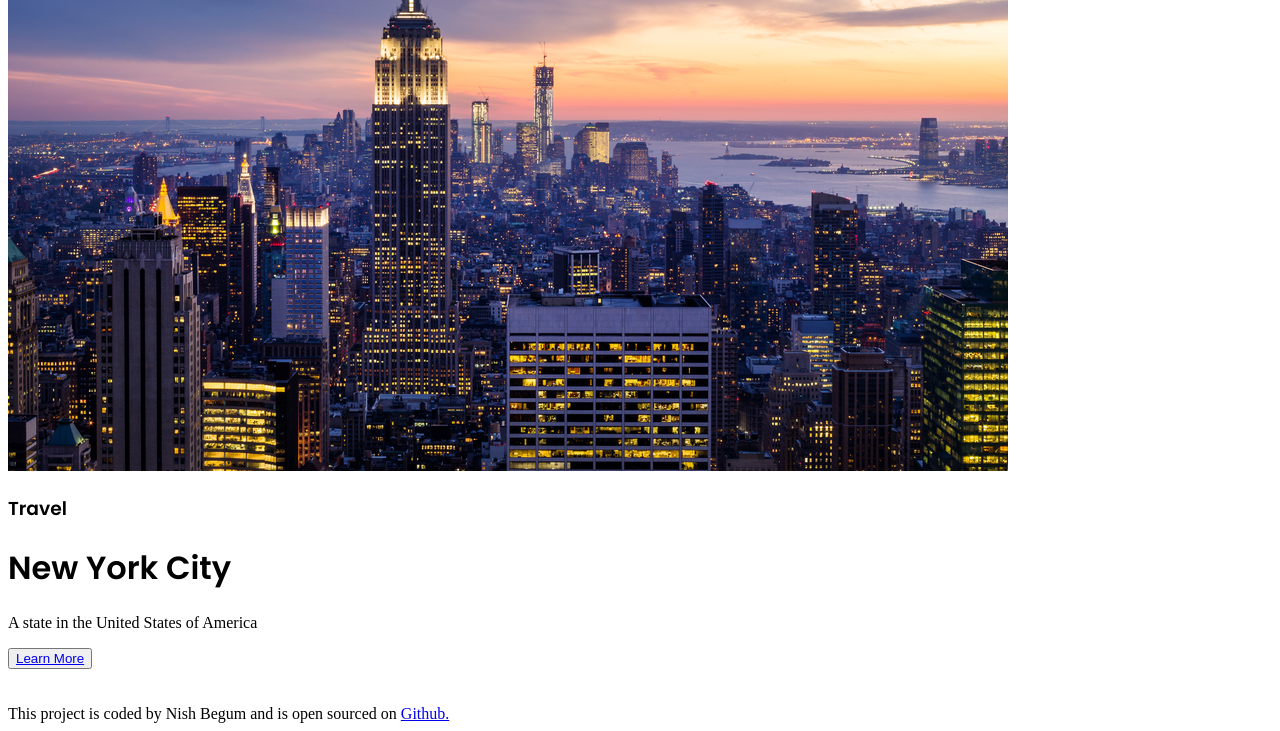
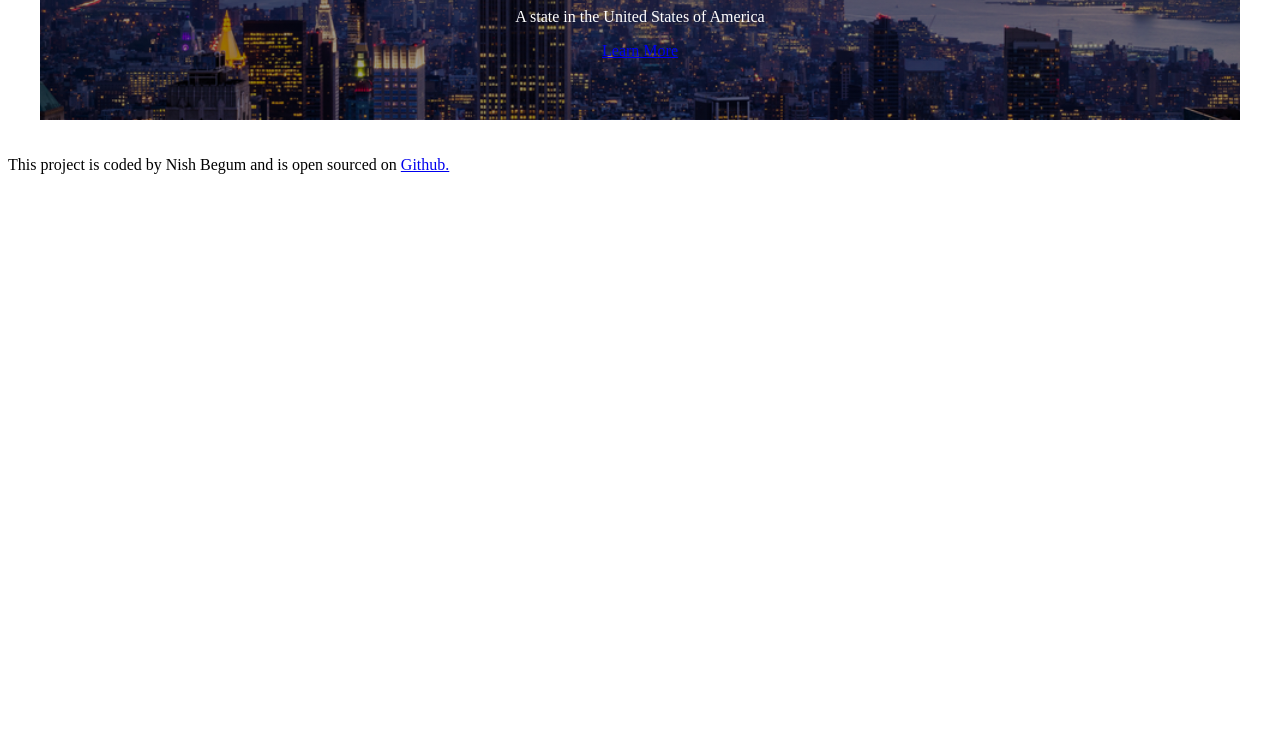
Before and after one commit to N1sh97/Travel-Project, a plain HTML site: page index.html in a window 1280 px wide. Shown: the part 199-930 px from the top of the page. After the commit the page ends 800 px from the top, so only its background shows below. Drawn offline with Linux system fonts and the light colour scheme.

Commit message:
styles backgroud hero

```diff
--- a/index.html
+++ b/index.html
@@ -14,11 +14,10 @@
   </head>
   <body>
     <header>
-    <img src="images/nyc.jpeg" alt="">
     <h3>Travel</h3>
 <h1>New York City</h1>
 <p>A state in the United States of America</p>
-<button> <a href="#">Learn More</a></button>
+<a href="#more">Learn More</a>
 </header>
 <br>
 <br>
--- a/src/style.css
+++ b/src/style.css
@@ -4,4 +4,23 @@
 
 h1,h3 {
     font-family: var(--main-font);
+    color: white;
 }
+
+p{
+    color: white;
+}
+header{
+     max-width: 1200px;
+        margin: 0 auto;
+        background-image: linear-gradient(
+            rgba(0, 0, 0, 0.4),
+            rgba(0, 0, 0, 0.4)
+          ),
+          url("/images/nyc.jpeg");
+        background-size: cover;
+        background-position: center;
+        background-repeat: no-repeat;
+        text-align: center;
+        padding: 60px 0;
+}
```
